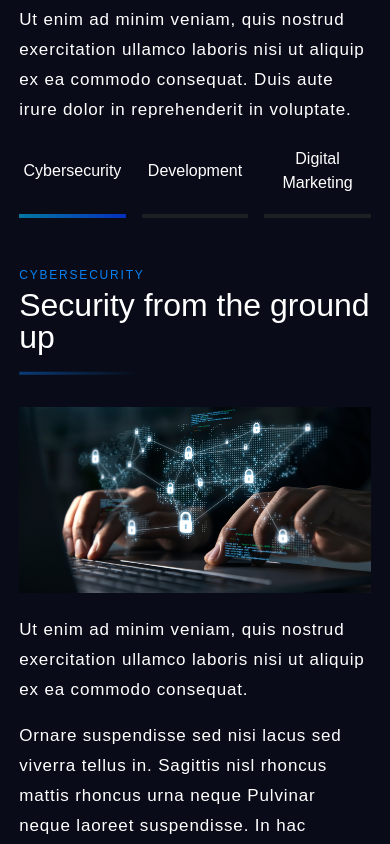
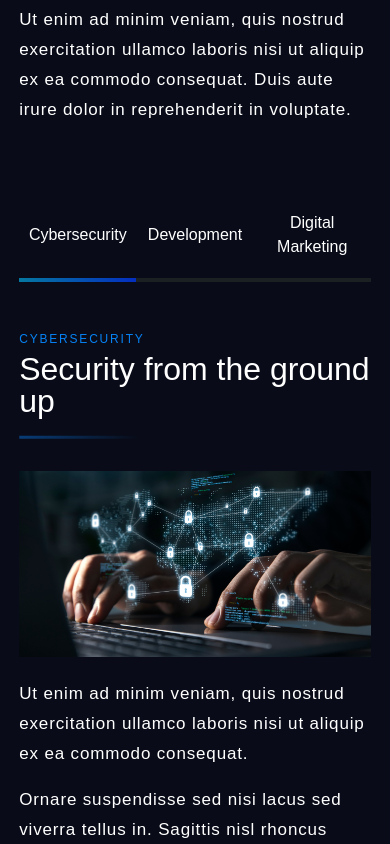
Before and after one commit to ZERO-KAMAL/SEIRIM, an Angular app: page /home in a window 390 px wide. Shown: the part 2780-3624 px from the top of the page. Built offline with nearby package versions, Linux system fonts and the light colour scheme; a web font is replaced by a local one.

Commit message:
added the tab

```diff
--- a/src/app/pages/home-page/what-we-offer/what-we-offer.component.html
+++ b/src/app/pages/home-page/what-we-offer/what-we-offer.component.html
@@ -13,7 +13,14 @@
                     consequat.
                     Duis aute irure dolor in reprehenderit in voluptate.</p>
             </div>
-            <app-tab [tabs]="tabs" (tabSelected)="onTabSelected($event)"></app-tab>
+            <!-- <app-tab  [tabs]="tabs" (tabSelected)="onTabSelected($event)"></app-tab> -->
+
+            <div class="tabs">
+                <button class="tab-item" *ngFor="let tab of tabs; let i = index"  [class.active]="currentTabIndex === i" (click)="onTabSelected(i)" >
+                    <span> {{ tab }}</span>
+                    <!-- <span class="border"></span> -->
+                </button>
+            </div>
         </div>
 
         <div class="tab-content">
@@ -120,6 +127,7 @@
                 </div>
             </ng-container>
             <ng-container *ngIf="currentTabIndex === 1"></ng-container>
+            <ng-container *ngIf="currentTabIndex === 2"></ng-container>
         </div>
     </div>
 
--- a/src/app/pages/home-page/what-we-offer/what-we-offer.component.scss
+++ b/src/app/pages/home-page/what-we-offer/what-we-offer.component.scss
@@ -59,7 +59,7 @@
             }
         }
     }
-    ::ng-deep .app-tabs {
+    .tabs {
         display: flex;
         width: 100%;
         justify-content: center;
@@ -86,6 +86,7 @@
             &.active {
                 &::after {
                     background: linear-gradient(95deg, #057ba0 -4.15%, #042dc0 102.16%);
+                    animation: borderSlideAnimation 0.3s ease-in-out forwards;
                 }
             }
             span {
@@ -159,7 +160,7 @@
     @media screen and (max-width: 600px) {
         .btn-link {
             padding: 1rem 1.5rem;
-            background: rgba($color: #19264B, $alpha: 0.5);
+            background: rgba($color: #19264b, $alpha: 0.5);
         }
         .what-we-offer-top {
             .section-title {
--- a/src/app/pages/home-page/what-we-offer/what-we-offer.component.ts
+++ b/src/app/pages/home-page/what-we-offer/what-we-offer.component.ts
@@ -1,5 +1,6 @@
 import { AfterViewInit, Component, ElementRef, ViewChild } from '@angular/core';
 import { SectionAnimationsService } from 'src/app/service/section-animation.service';
+import gsap from 'gsap';
 
 @Component({
   selector: 'what-we-offer',
@@ -11,9 +12,9 @@ export class WhatWeOfferComponent implements AfterViewInit {
 
   tabs: string[] = ["Cybersecurity", "Development" ,"Digital Marketing"];
   currentTabIndex: number = 0;
-  selectedIconIndex: number | undefined = 0;
 
-  onTabSelected(index: number) {
+  onTabSelected(index: number) : void {
+
     this.currentTabIndex = index;
   }
 
```
